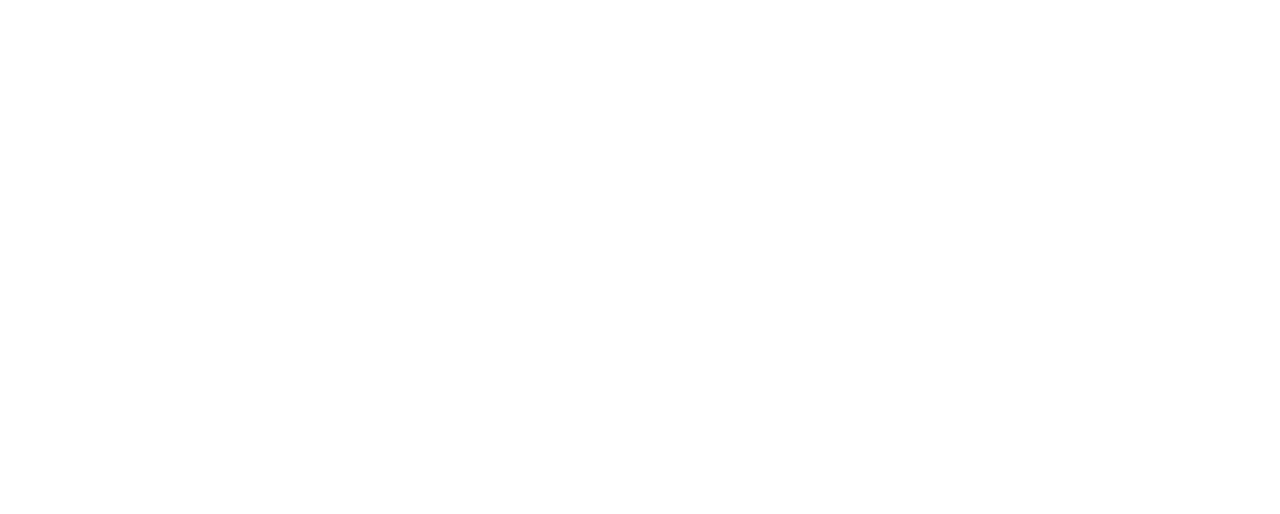
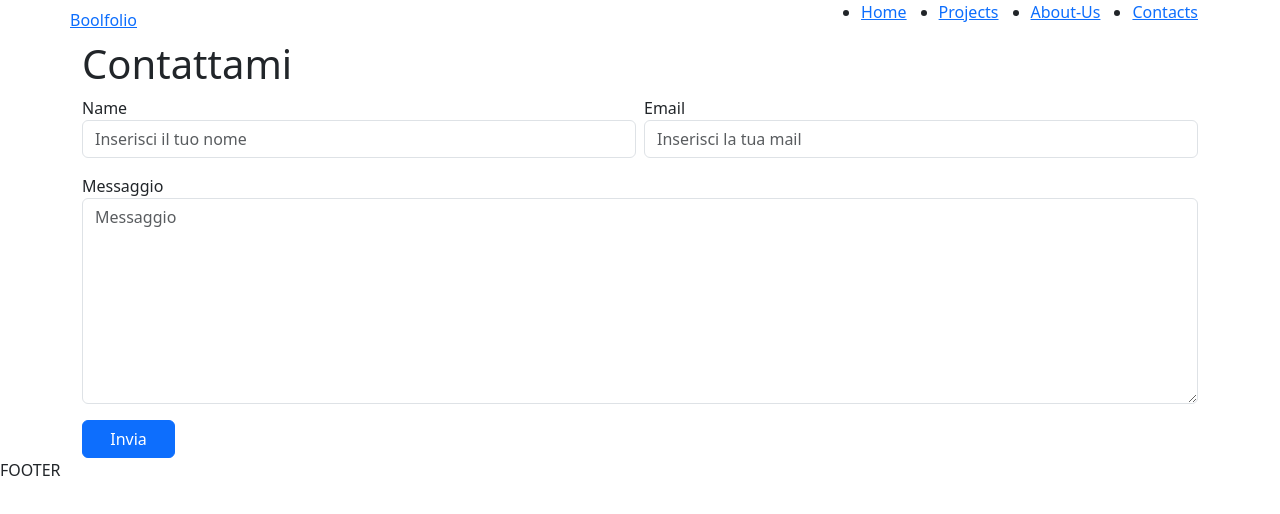
Before and after one commit to ArrobbioUmberto/vite-boolfolio, a Vue app: page /contacts in a window 1280 px wide. Before the commit this address had no page. Shown: the top 514 px of the page. Built offline with nearby package versions, Linux system fonts and the light colour scheme.

Commit message:
Implement mail form, mailtrap

```diff
--- a/src/components/NavBar.vue
+++ b/src/components/NavBar.vue
@@ -14,6 +14,8 @@
                     </li>
                     <li><router-link :to="{ name: 'portfolio' }">Projects</router-link></li>
                     <li><router-link :to="{ name: 'about' }">About-Us</router-link></li>
+                    <li><router-link :to="{ name: 'contacts' }">Contacts</router-link></li>
+
                 </ul>
             </div>
         </div>
--- /dev/null
+++ b/src/pages/Contacts.vue
@@ -0,0 +1,89 @@
+<script>
+import axios from 'axios';
+import Default from '../layouts/Default.vue';
+export default {
+    components: {
+        Default
+    },
+    data() {
+        return {
+            name: '',
+            email: '',
+            message: '',
+            success: false,
+            errors: null,
+            loading: false
+        }
+    },
+    methods: {
+        sendForm() {
+            console.log('invio il form')
+            const data = {
+                name: this.name,
+                email: this.email,
+                message: this.message,
+
+            }
+            console.log(data)
+            this.loading = true
+            axios.post('http://127.0.0.1:8000/api/contacts', data)
+                .then(res => {
+                    console.log(res.data)
+                    const { success } = res.data // recuperiamo la chiave success dal nostro res.data
+                    this.success = success
+                    if (success) {
+                        this.name = ''
+                        this.email = ''
+                        this.message = ''
+                    }
+                })
+                .catch(err => {
+                    console.log(err)
+                })
+                .finally(() => { // finally ci serve in questo caso per aggiungere un loader che si sotituisce nel moemnto in cui la mail viene inviata, da un feedback all'utente e fa capire che è andata a buon fine
+                    this.loading = false
+                })
+        }
+    }
+}
+
+</script>
+<template>
+    <Default>
+        <div>
+            <div class="container">
+                <h1>Contattami</h1>
+            </div>
+            <div class="container ">
+                <div v-if="success" class="badge text-bg-secondary">
+                    Messaggio inviato con successo
+                </div>
+                <form @submit.prevent="sendForm">
+                    <div class="row w-100 gap-2 m-0">
+                        <p class="col p-0">
+                            <label for="">Name</label>
+                            <input v-model="name" class="form-control" type="text" name="name"
+                                placeholder="Inserisci il tuo nome ">
+                        </p>
+                        <p class="col p-0">
+                            <label for="">Email</label>
+                            <input v-model="email" class="form-control" type="email" name="email"
+                                placeholder="Inserisci la tua mail ">
+                        </p>
+
+                    </div>
+                    <p class="col-12">
+                        <label for="">Messaggio</label>
+                        <textarea v-model="message" class="form-control " cols="30" rows="8" type="text" name="message"
+                            placeholder="Messaggio"></textarea>
+                    </p>
+                    <button v-if="loading === false" class="col-1 btn btn-primary" type="submit">Invia </button>
+                    <span v-else="loading">Sending....</span>
+                </form>
+
+
+            </div>
+        </div>
+    </Default>
+</template>
+<style></style>
--- a/src/router.js
+++ b/src/router.js
@@ -2,6 +2,7 @@
 import Home from './pages/Home.vue'
 import Portfolio from './pages/Portfolio.vue'
 import AboutUs from './pages/AboutUs.vue'
+import Contacts from './pages/Contacts.vue'
 import ProjectShow from './pages/ProjectShow.vue'
 
 const router = createRouter({
@@ -23,6 +24,11 @@
             component: AboutUs,
         },
         {
+            path: '/contacts',
+            name: 'contacts',
+            component: Contacts,
+        },
+        {
             path: '/portfolio/:slug',
             name: 'projects.show',
             component: ProjectShow,
```
